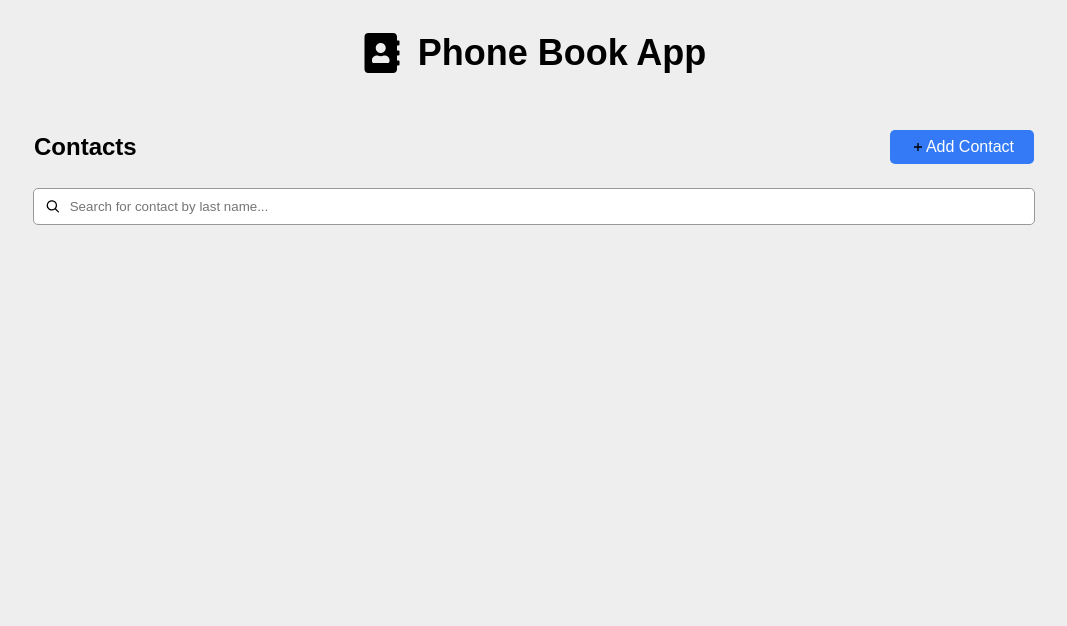
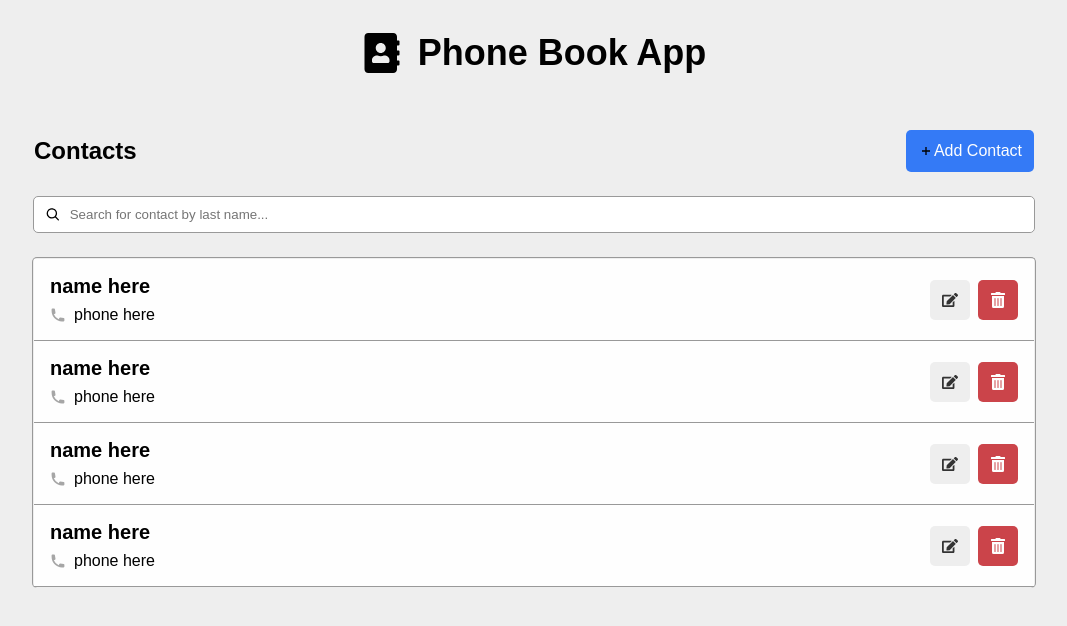
Before and after one commit to jessicagbsg/contacts-list, a React (Vite) app in the folder frontend/: page / in a window 1280 px wide. Shown: the top 626 px of the page, without its empty margins (106-1173 px from the left). Built offline with nearby package versions, Linux system fonts and the light colour scheme.

Commit message:
feat: contact

```diff
--- a/frontend/src/Layout/index.tsx
+++ b/frontend/src/Layout/index.tsx
@@ -3,7 +3,7 @@ import { Header } from "../components/Header";
 import { GrFormAdd } from "react-icons/gr";
 import { Button } from "../components/Button";
 import { Search } from "../components/Search";
-// import { ContactsList } from "../components/ContactsList";
+import { ContactsList } from "../components/ContactsList";
 
 export const Layout = () => {
   const handleAddContact = () => {};
@@ -19,7 +19,7 @@ export const Layout = () => {
         </Button>
       </AddContactContainer>
       <Search />
-      {/* <ContactsList /> */}
+      <ContactsList />
     </Container>
   );
 };
--- a/frontend/src/components/Button/styles.tsx
+++ b/frontend/src/components/Button/styles.tsx
@@ -14,7 +14,7 @@ export const StyledButton = styled.button<{ color: IButton["color"] }>`
   color: #fefefe;
   border: none;
   border-radius: 5px;
-  padding: 0.5rem 1.25rem;
+  padding: 0.75rem;
   font-weight: 500;
   font-size: 1rem;
 `;
--- a/frontend/src/components/Contact/index.tsx
+++ b/frontend/src/components/Contact/index.tsx
@@ -1,5 +1,28 @@
-import React from "react";
+import { Button } from "../Button";
+import { ContactInfo, ContactContent, SideItems } from "./styles";
+import { FaTrashAlt, FaEdit } from "react-icons/fa";
+import { HiPhone } from "react-icons/hi";
 
 export const Contact = () => {
-  return <div>Contact</div>;
+  const handleDeleteContact = () => {};
+  return (
+    <ContactContent>
+      <ContactInfo>
+        <h3>name here</h3>
+        <SideItems>
+          <HiPhone color="#a6a6a6" />
+          <p>phone here</p>
+        </SideItems>
+      </ContactInfo>
+
+      <SideItems>
+        <Button color="#eee" onClick={handleDeleteContact}>
+          <FaEdit color="#333" />
+        </Button>
+        <Button color="#cb444a" onClick={handleDeleteContact}>
+          <FaTrashAlt />
+        </Button>
+      </SideItems>
+    </ContactContent>
+  );
 };
--- a/frontend/src/components/Contact/styles.tsx
+++ b/frontend/src/components/Contact/styles.tsx
@@ -1,3 +1,27 @@
 import styled from "styled-components";
 
-export const ContactContent = styled.div``;
+export const ContactContent = styled.div`
+  display: flex;
+  align-items: center;
+  justify-content: space-between;
+  border-bottom: 1px solid #999;
+  padding: 1rem;
+  width: calc(100% - 2rem);
+  background-color: #fefefe;
+`;
+
+export const ContactInfo = styled.div`
+  h3 {
+    font-size: 1.25rem;
+    margin-bottom: 8px;
+  }
+  p {
+    color: "#a6a6a6";
+  }
+`;
+
+export const SideItems = styled.div`
+  display: flex;
+  gap: 0.5rem;
+  align-items: center;
+`;
--- a/frontend/src/components/ContactsList/index.tsx
+++ b/frontend/src/components/ContactsList/index.tsx
@@ -1,5 +1,13 @@
-import React from "react";
+import { Contact } from "../Contact";
+import { ContactsContainer } from "./styles";
 
 export const ContactsList = () => {
-  return <div>ContactsList</div>;
+  return (
+    <ContactsContainer>
+      <Contact />
+      <Contact />
+      <Contact />
+      <Contact />
+    </ContactsContainer>
+  );
 };
--- a/frontend/src/components/ContactsList/styles.tsx
+++ b/frontend/src/components/ContactsList/styles.tsx
@@ -1,3 +1,9 @@
 import styled from "styled-components";
 
-export const ContactsContainer = styled.div``;
+export const ContactsContainer = styled.div`
+  width: 100%;
+  border-radius: 5px;
+  border: 1px solid #999;
+  border-bottom: none;
+  padding: 1px;
+`;
```
